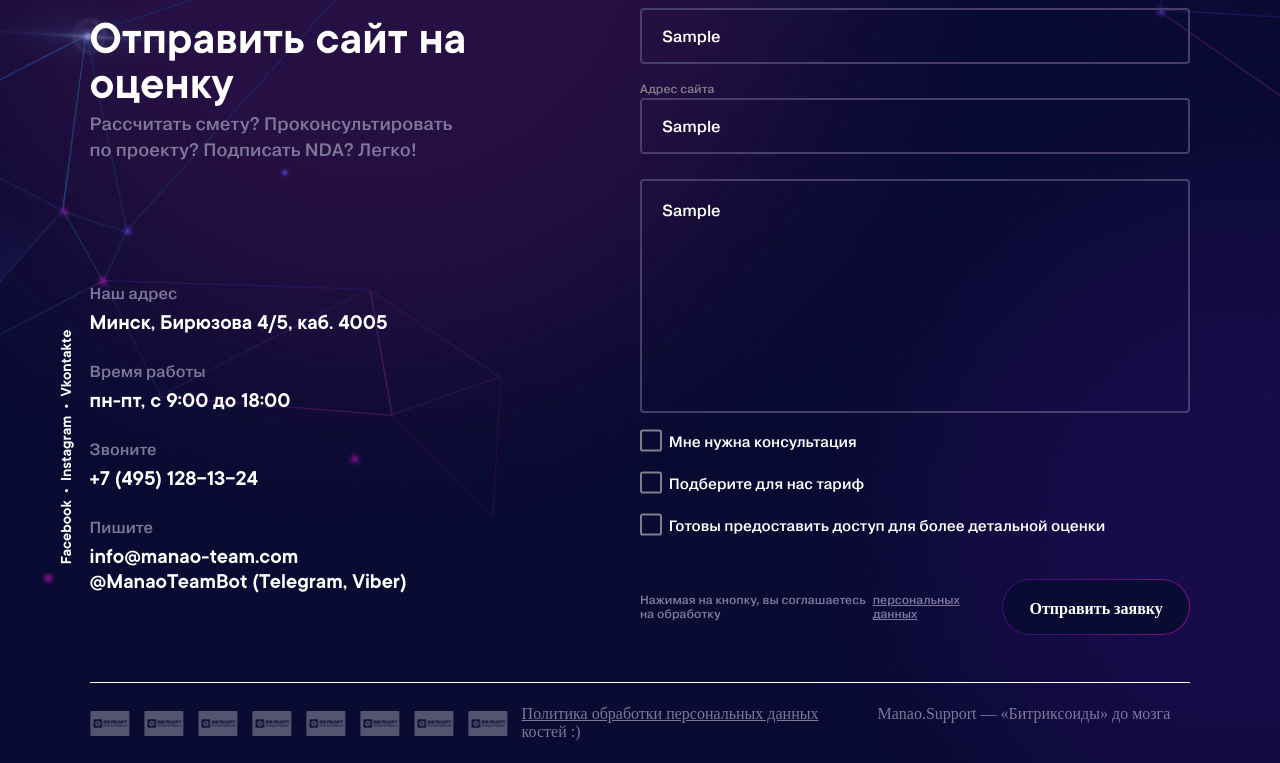
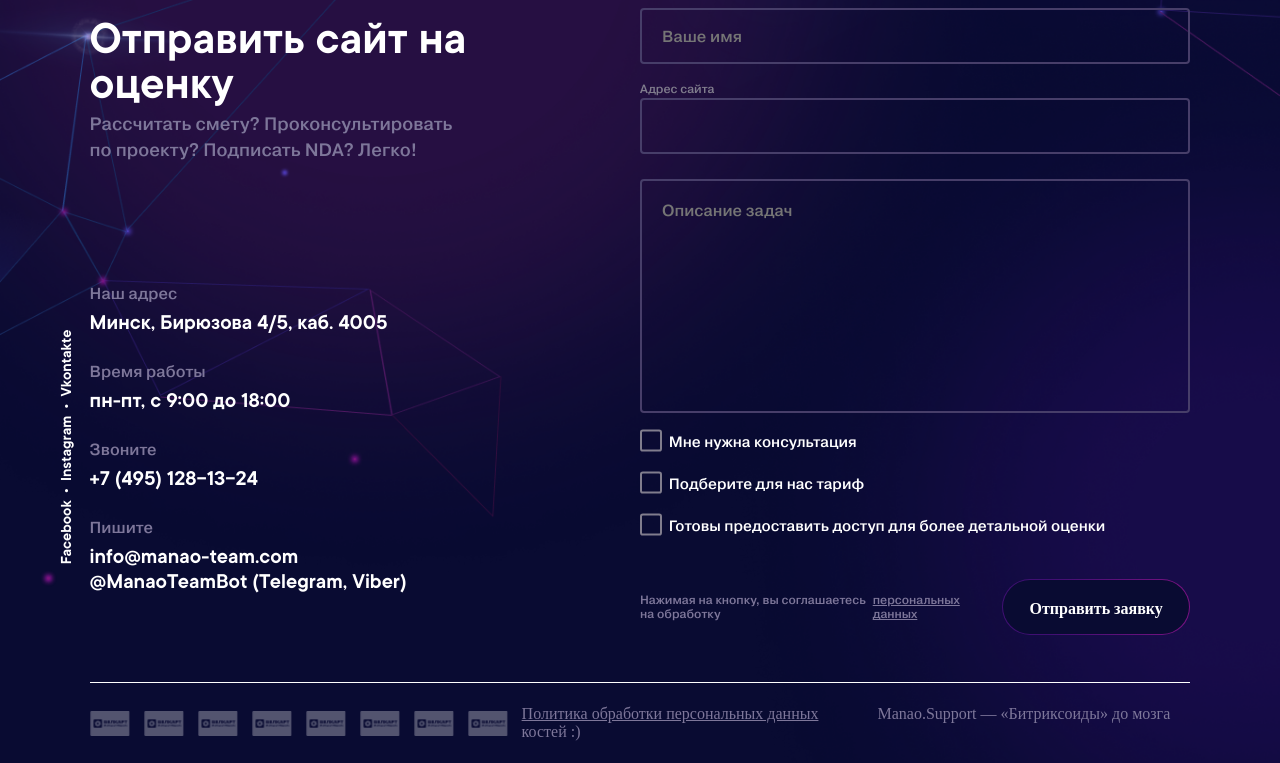
Before and after one commit to Romangergisevich/outSourceLanding, a website: page index.html in a window 1280 px wide. Both pictures are taken after typing "Sample", "Sample", "Sample" into the empty fields and a click on the button "Отправить заявку". Shown: the part 3282-4045 px from the top of the page. Drawn offline with Linux system fonts and the light colour scheme; a web font is replaced by a local one.

Commit message:
small fixes

```diff
--- a/index.html
+++ b/index.html
@@ -443,7 +443,6 @@
             <label for="siteAdres">Адрес сайта</label>
             <input
               required
-              id="itemAdres"
               class="lastSection__form-input"
               id="siteAdres"
               type="text" />
--- a/src/main.js
+++ b/src/main.js
@@ -14,7 +14,7 @@ upScrollBtn.addEventListener("click", () => {
 
 const form = document.querySelector("form");
 const userName = document.getElementById("userName");
-const site = document.getElementById("itemAdres");
+const site = document.getElementById("siteAdres");
 const consultation = document.getElementById("consultation");
 const rate = document.getElementById("rate");
 const access = document.getElementById("access");
@@ -57,5 +57,6 @@ form.addEventListener("submit", (e) => {
   result.rate = rateVal;
   result.access = accessVal;
 
+  form.reset();
   console.log(result);
 });
```
